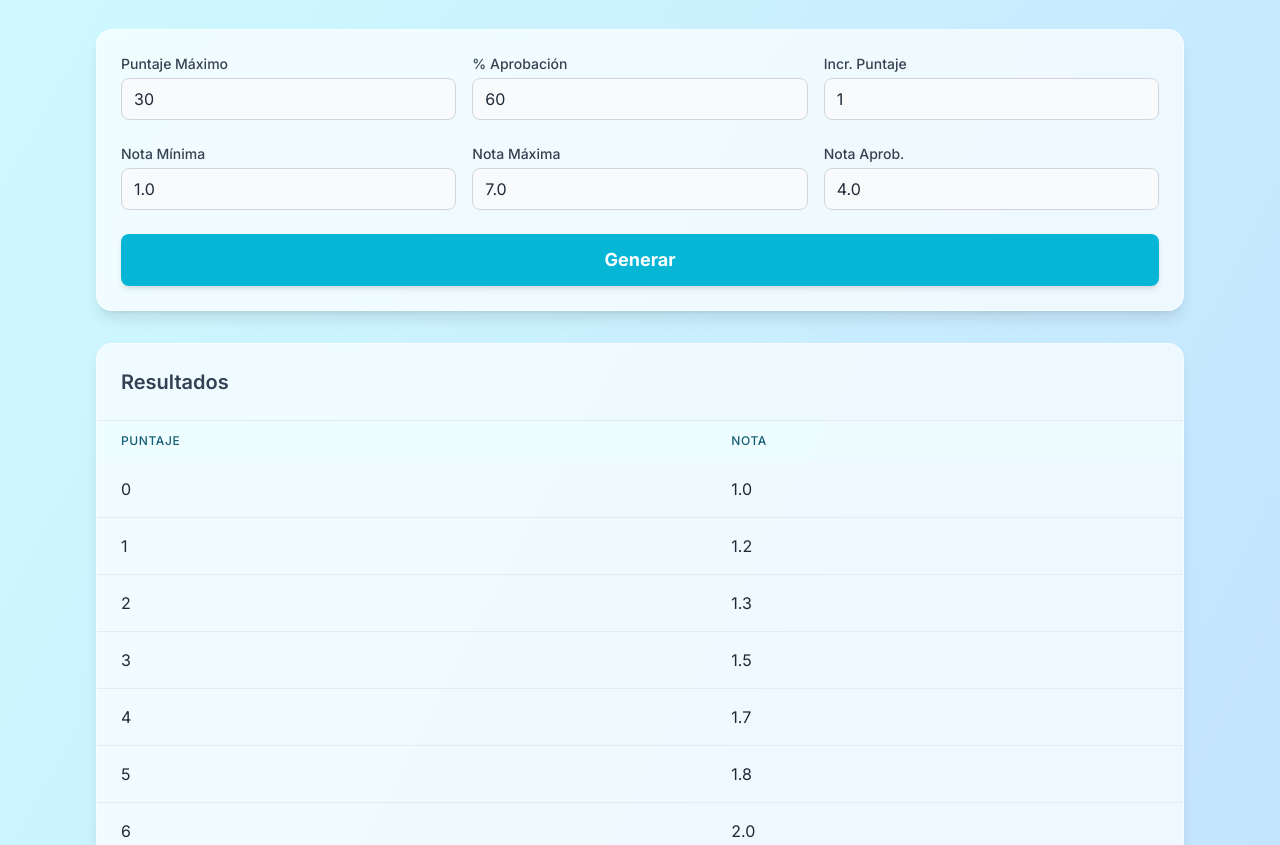
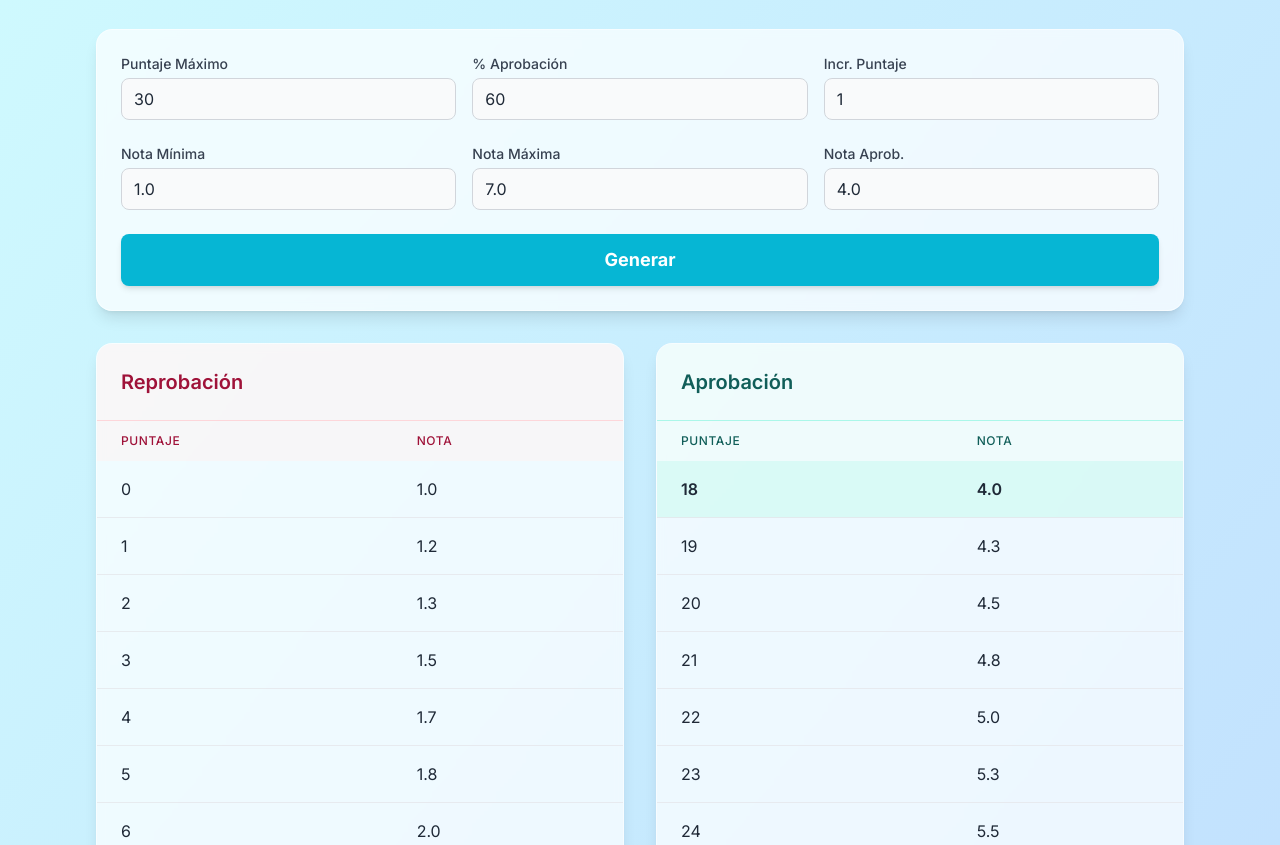
Before and after one commit to pabloriro/escaladenotas, a plain HTML site: page index.html in a window 1280 px wide. Shown: the part 107-952 px from the top of the page. Drawn offline with nearby package versions, Linux system fonts and the light colour scheme.

Commit message:
Update index.html

```diff
--- a/index.html
+++ b/index.html
@@ -72,28 +72,42 @@
             <div id="error-message" class="text-red-600 mt-4 text-center font-medium hidden"></div>
         </div>
 
-        <!-- Tabla de Resultados -->
+        <!-- Contenedor de las dos tablas de resultados -->
+        <div class="grid grid-cols-1 md:grid-cols-2 gap-8">
+            <!-- Tabla de notas de reprobación -->
             <div class="bg-white/70 backdrop-blur-sm rounded-2xl shadow-lg overflow-hidden border border-white/50">
-             <div class="p-4 sm:p-6 border-b border-gray-200/80">
-                <h2 class="text-xl font-semibold text-slate-700">Resultados</h2>
+                 <div class="p-4 sm:p-6 border-b border-rose-200/80 bg-rose-50/50">
+                    <h2 class="text-xl font-semibold text-rose-800">Reprobación</h2>
                 </div>
-            <!-- Contenedor de la tabla -->
                 <div>
                     <table class="min-w-full">
-                    <thead class="bg-cyan-50/50">
+                        <thead class="bg-rose-50/50">
                             <tr>
-                            <th scope="col" class="px-6 py-3 text-left text-xs font-medium text-cyan-800 uppercase tracking-wider">
-                                Puntaje
-                            </th>
-                            <th scope="col" class="px-6 py-3 text-left text-xs font-medium text-cyan-800 uppercase tracking-wider">
-                                Nota
-                            </th>
+                                <th scope="col" class="px-6 py-3 text-left text-xs font-medium text-rose-800 uppercase tracking-wider">Puntaje</th>
+                                <th scope="col" class="px-6 py-3 text-left text-xs font-medium text-rose-800 uppercase tracking-wider">Nota</th>
                             </tr>
                         </thead>
-                    <tbody id="tablaResultados" class="divide-y divide-gray-200/80">
-                         <tr><td colspan="2" class="px-6 py-12 text-center text-gray-500">Presiona "Generar" para ver la escala de notas.</td></tr>
-                    </tbody>
+                        <tbody id="tablaReprobados" class="divide-y divide-gray-200/80"></tbody>
                     </table>
+                </div>
+            </div>
+
+            <!-- Tabla de notas de aprobación -->
+            <div class="bg-white/70 backdrop-blur-sm rounded-2xl shadow-lg overflow-hidden border border-white/50">
+                 <div class="p-4 sm:p-6 border-b border-teal-200/80 bg-teal-50/50">
+                    <h2 class="text-xl font-semibold text-teal-800">Aprobación</h2>
+                </div>
+                <div>
+                    <table class="min-w-full">
+                        <thead class="bg-teal-50/50">
+                            <tr>
+                                <th scope="col" class="px-6 py-3 text-left text-xs font-medium text-teal-800 uppercase tracking-wider">Puntaje</th>
+                                <th scope="col" class="px-6 py-3 text-left text-xs font-medium text-teal-800 uppercase tracking-wider">Nota</th>
+                            </tr>
+                        </thead>
+                        <tbody id="tablaAprobados" class="divide-y divide-gray-200/80"></tbody>
+                    </table>
+                </div>
             </div>
         </div>
     </div>
@@ -105,7 +119,8 @@
 
     <script>
         const generarBtn = document.getElementById('generarBtn');
-        const tablaResultados = document.getElementById('tablaResultados');
+        const tablaReprobados = document.getElementById('tablaReprobados');
+        const tablaAprobados = document.getElementById('tablaAprobados');
         const errorMessage = document.getElementById('error-message');
 
         generarBtn.addEventListener('click', () => {
@@ -123,13 +138,15 @@
                 notaMinima >= notaMaxima || notaAprobacion <= notaMinima || notaAprobacion > notaMaxima) {
                 errorMessage.textContent = 'Por favor, ingresa valores válidos. Revisa que la nota de aprobación esté entre la mínima y la máxima, y que el incremento sea positivo.';
                 errorMessage.classList.remove('hidden');
-                tablaResultados.innerHTML = '<tr><td colspan="2" class="px-6 py-12 text-center text-red-600">Error en los datos de entrada.</td></tr>';
+                tablaReprobados.innerHTML = '<tr><td colspan="2" class="px-6 py-12 text-center text-red-600">Error en los datos.</td></tr>';
+                tablaAprobados.innerHTML = '<tr><td colspan="2" class="px-6 py-12 text-center text-red-600">Error en los datos.</td></tr>';
                 return;
             }
             errorMessage.classList.add('hidden');
 
             // Limpiar resultados anteriores
-            tablaResultados.innerHTML = '';
+            tablaReprobados.innerHTML = '';
+            tablaAprobados.innerHTML = '';
 
             // Calcular el puntaje necesario para aprobar
             const puntajeAprobacion = Math.round(puntajeMaximo * (porcentajeExigencia / 100));
@@ -149,13 +166,11 @@
 
                 if (puntaje < puntajeAprobacion) {
                     // Fórmula para notas bajo el punto de corte (escala lineal)
-                    // Se previene la división por cero si el puntaje de aprobación es 0
                     notaFinal = notaMinima + (tramoReprobacion * (puntaje / (puntajeAprobacion > 0 ? puntajeAprobacion : 1) ));
                 } else {
                     // Fórmula para notas sobre el punto de corte (escala lineal)
                     const puntajeRelativo = puntaje - puntajeAprobacion;
                     const rangoPuntajeAprobacion = puntajeMaximo - puntajeAprobacion;
-                    // Evitar división por cero si el puntaje de aprobación es el máximo
                     if (rangoPuntajeAprobacion <= 0) {
                         notaFinal = notaMaxima;
                     } else {
@@ -165,24 +180,33 @@
 
                 // Redondear la nota final a un decimal
                 const notaRedondeada = Math.round(notaFinal * 10) / 10;
-
-                // Formatear la nota a un decimal (ej: 4.0 en vez de 4)
                 const notaFormateada = notaRedondeada.toFixed(1);
 
                 // Crear y añadir la fila a la tabla
                 const fila = document.createElement('tr');
-
-                // Resaltar la primera fila que alcanza o supera el puntaje de aprobación
-                if (puntaje >= puntajeAprobacion && !approvalRowHighlighted) {
-                    fila.classList.add('bg-cyan-100/60', 'font-semibold');
-                    approvalRowHighlighted = true;
-                }
-
                 fila.innerHTML = `
                     <td class="px-6 py-4 whitespace-nowrap">${puntaje.toFixed(puntajeDecimales)}</td>
                     <td class="px-6 py-4 whitespace-nowrap">${notaFormateada}</td>
                 `;
-                tablaResultados.appendChild(fila);
+
+                // Añadir a la tabla correcta
+                if (puntaje < puntajeAprobacion) {
+                    tablaReprobados.appendChild(fila);
+                } else {
+                    if (!approvalRowHighlighted) {
+                        fila.classList.add('bg-teal-100/60', 'font-semibold');
+                        approvalRowHighlighted = true;
+                    }
+                    tablaAprobados.appendChild(fila);
+                }
+            }
+
+            // Mensaje si no hay notas en alguna categoría
+            if (tablaReprobados.children.length === 0) {
+                tablaReprobados.innerHTML = '<tr><td colspan="2" class="px-6 py-12 text-center text-gray-500">No hay notas en esta categoría.</td></tr>';
+            }
+            if (tablaAprobados.children.length === 0) {
+                tablaAprobados.innerHTML = '<tr><td colspan="2" class="px-6 py-12 text-center text-gray-500">No hay notas en esta categoría.</td></tr>';
             }
         });
 
```
Lines whose indentation alone changed are shown as unchanged.
